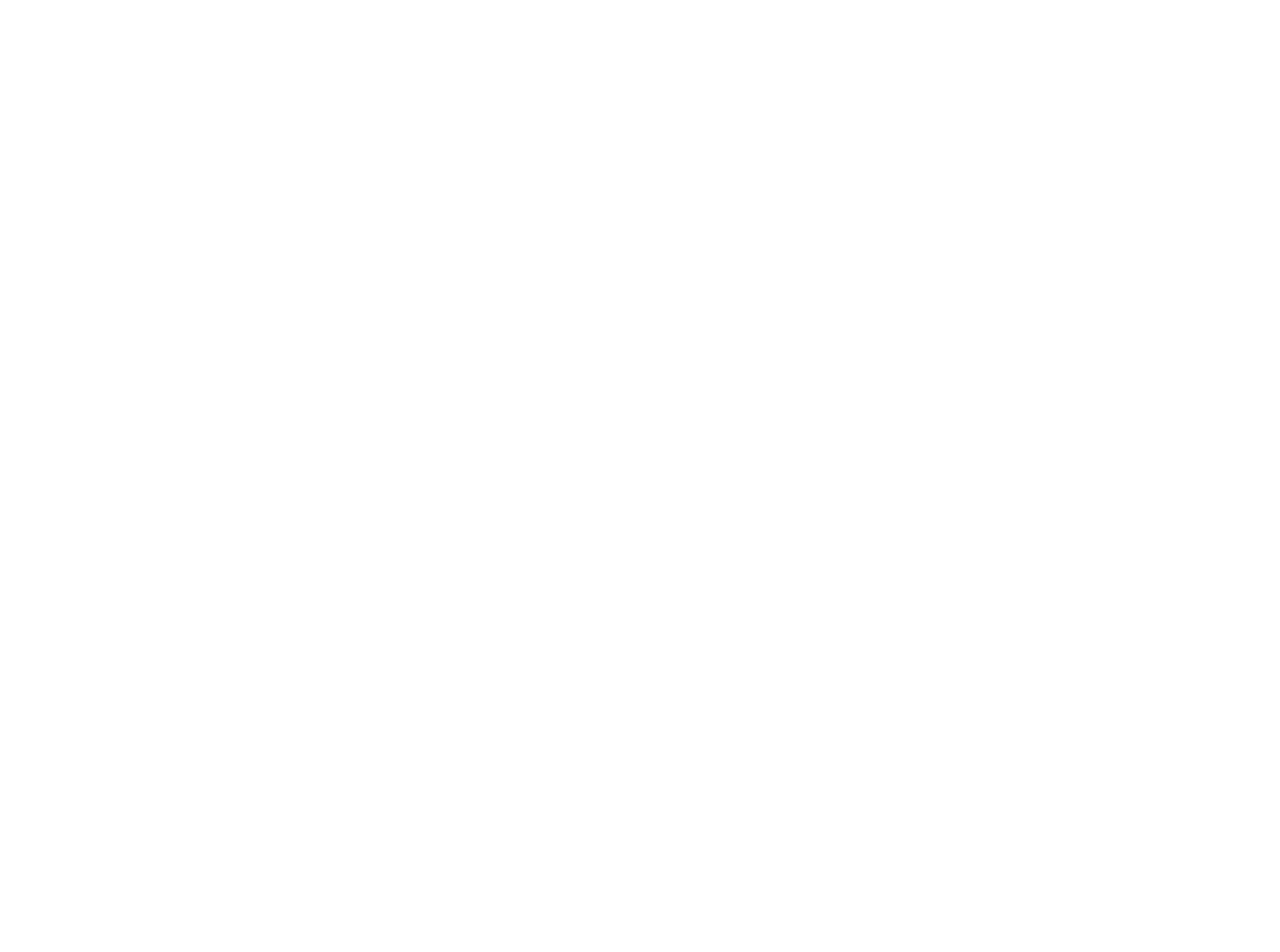
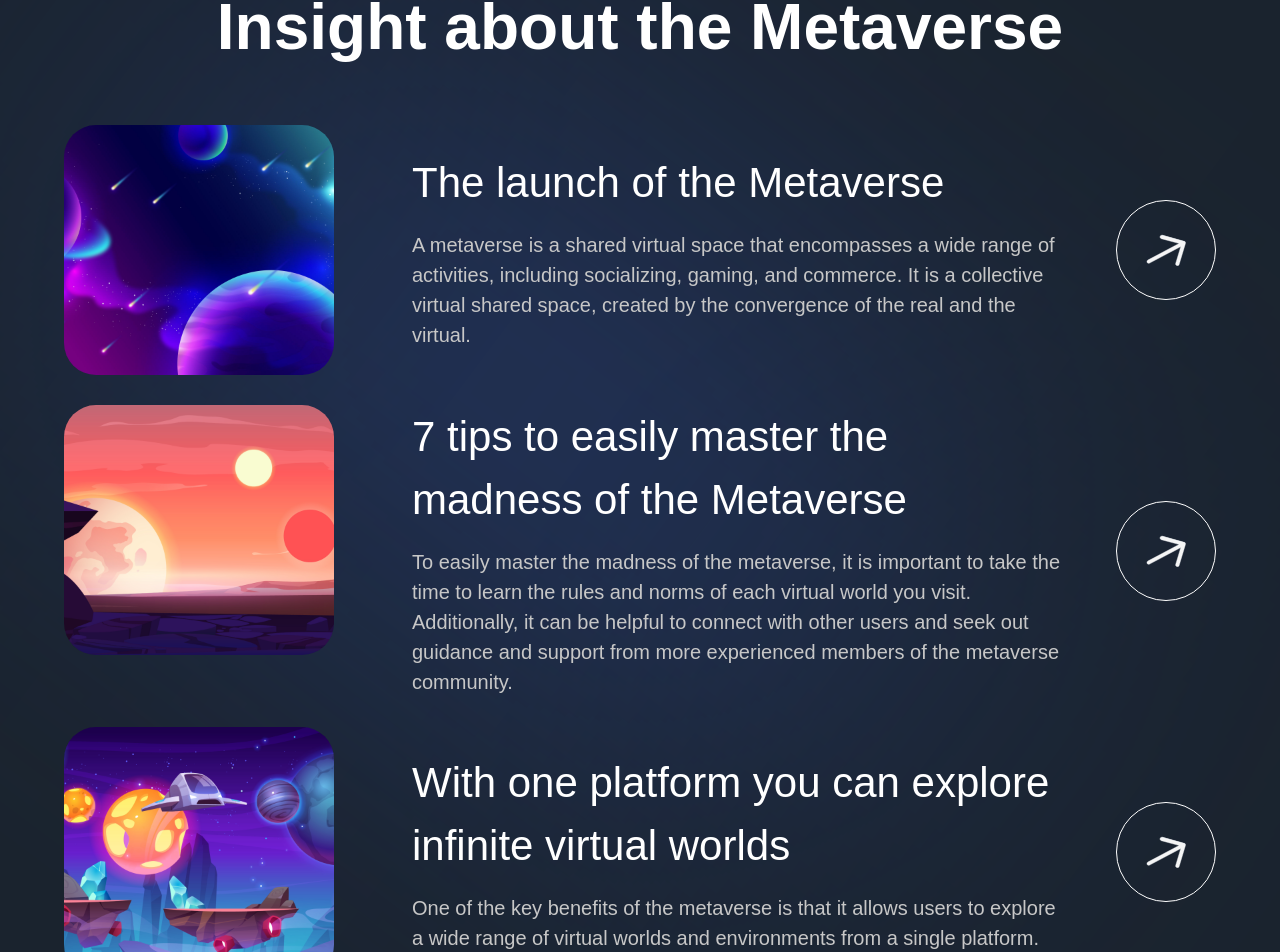
Before and after one commit to mattoattacko/Metaverse_Landing, a Next.js app: page / in a window 1280 px wide. Shown: the part 5498-6450 px from the top of the page. Before the commit the page ends 5456 px from the top, so only its background shows below. Built offline with nearby package versions, Linux system fonts and the light colour scheme; a web font is replaced by a local one.

Commit message:
Insights and InsightCard completed

```diff
--- a/components/InsightCard.jsx
+++ b/components/InsightCard.jsx
@@ -1,9 +1,40 @@
 'use client';
 
-const InsightCard = () => (
-  <div>
-    Insight Card
-  </div>
+import { motion } from 'framer-motion';
+import { fadeIn } from '../utils/motion';
+
+const InsightCard = ({ imgUrl, title, subtitle, index }) => (
+  <motion.div
+    variants={fadeIn('up', 'spring', index * 0.5, 1)}
+    className="flex md:flex-row flex-col gap-4"
+  >
+    <img
+      src={imgUrl}
+      alt="planet-01"
+      className="md:w-[270px] w-full h-[250px] rounded-[32px] object-cover"
+    />
+
+    {/* Titles & Descriptions */}
+    <div className="w-full flex justify-between items-center">
+      <div className="flex-1 md:ml-[62px] flex flex-col max-w-[650px]">
+        <h4 className="font-normal lg:text-[42px] text-[26px] text-white">
+          {title}
+        </h4>
+        <p className="mt-[16px] font-normal lg:text-[20px] text-[14px] text-secondary-white">
+          {subtitle}
+        </p>
+      </div>
+
+      {/* Arrows */}
+      <div className="lg:flex hidden items-center justify-center w-[100px] h-[100px] rounded-full bg-transparent border-[1px] border-white">
+        <img
+          src="arrow.svg"
+          alt="arrow"
+          className="w-[40%] h-[40%] object-contain"
+        />
+      </div>
+    </div>
+  </motion.div>
 );
 
 export default InsightCard;
--- a/constants/index.js
+++ b/constants/index.js
@@ -50,21 +50,21 @@
 export const insights = [
   {
     imgUrl: '/planet-06.png',
-    title: 'The launch of the Metaverse makes Elon musk ketar-ketir',
+    title: 'The launch of the Metaverse',
     subtitle:
-        'Magna etiam tempor orci eu lobortis elementum nibh tellus molestie. Diam maecenas sed enim ut sem viverra alique.',
+        'A metaverse is a shared virtual space that encompasses a wide range of activities, including socializing, gaming, and commerce. It is a collective virtual shared space, created by the convergence of the real and the virtual.',
   },
   {
     imgUrl: '/planet-07.png',
     title: '7 tips to easily master the madness of the Metaverse',
     subtitle:
-        'Vitae congue eu consequat ac felis donec. Et magnis dis parturient montes nascetur ridiculus mus. Convallis tellus id interdum',
+        'To easily master the madness of the metaverse, it is important to take the time to learn the rules and norms of each virtual world you visit. Additionally, it can be helpful to connect with other users and seek out guidance and support from more experienced members of the metaverse community.',
   },
   {
     imgUrl: '/planet-08.png',
-    title: 'With one platform you can explore the whole world virtually',
+    title: 'With one platform you can explore infinite virtual worlds',
     subtitle:
-        'Quam quisque id diam vel quam elementum. Viverra nam libero justo laoreet sit amet cursus sit. Mauris in aliquam sem',
+        'One of the key benefits of the metaverse is that it allows users to explore a wide range of virtual worlds and environments from a single platform.',
   },
 ];
 
--- a/sections/Insights.jsx
+++ b/sections/Insights.jsx
@@ -1,8 +1,34 @@
 'use client';
 
+import { motion } from 'framer-motion';
+import { TypingText, TitleText, InsightCard } from '../components';
+import { staggerContainer } from '../utils/motion';
+import { insights } from '../constants';
+
+import styles from '../styles';
+
 const Insights = () => (
-  <section>
-    Insights section
+  <section className={`${styles.paddings} relative z-10`}>
+    <motion.div
+      variants={staggerContainer}
+      initial="hidden"
+      whileInView="show"
+      viewport={{ once: 'false', amount: 0.25 }}
+      className={`${styles.innerWidth} mx-auto flex flex-col`}
+    >
+      <TypingText title="| Insight" textStyles="text-center" />
+      <TitleText title={<>Insight about the Metaverse</>} textStyles="text-center" />
+
+      <div className="mt-[50px] flex flex-col gap-[30px] ">
+        {insights.map((insight, index) => (
+          <InsightCard
+            key={`insight-${index}`}
+            {...insight}
+            index={index + 1}
+          />
+        ))}
+      </div>
+    </motion.div>
   </section>
 );
 
--- a/sections/World.jsx
+++ b/sections/World.jsx
@@ -30,17 +30,17 @@
         />
 
         {/* The little images of people */}
-        <div className="absolute bottom-20 right-20 w-[70px] h-[70px] p-[6px] rounded-full bg-[#5d6680]">
+        <div className="absolute bottom-20 right-20 w-[70px] h-[70px] p-[6px] rounded-full bg-[#5d6680] z-1">
           <img
             src="/people-01.png"
             alt="People"
-            className="w-full h-full z-10"
+            className="w-full h-full "
           />
-          {/* <img
+          <img
             src="/Union.png"
             alt="Union"
-            className="absolute bottom-21 right-19 w-[100%] h-[100%] p=[6px] -z-1"
-          /> */}
+            className="absolute bottom-21 right-19 w-[100%] h-[100%] p=[6px] z-0"
+          />
 
         </div>
 
```
